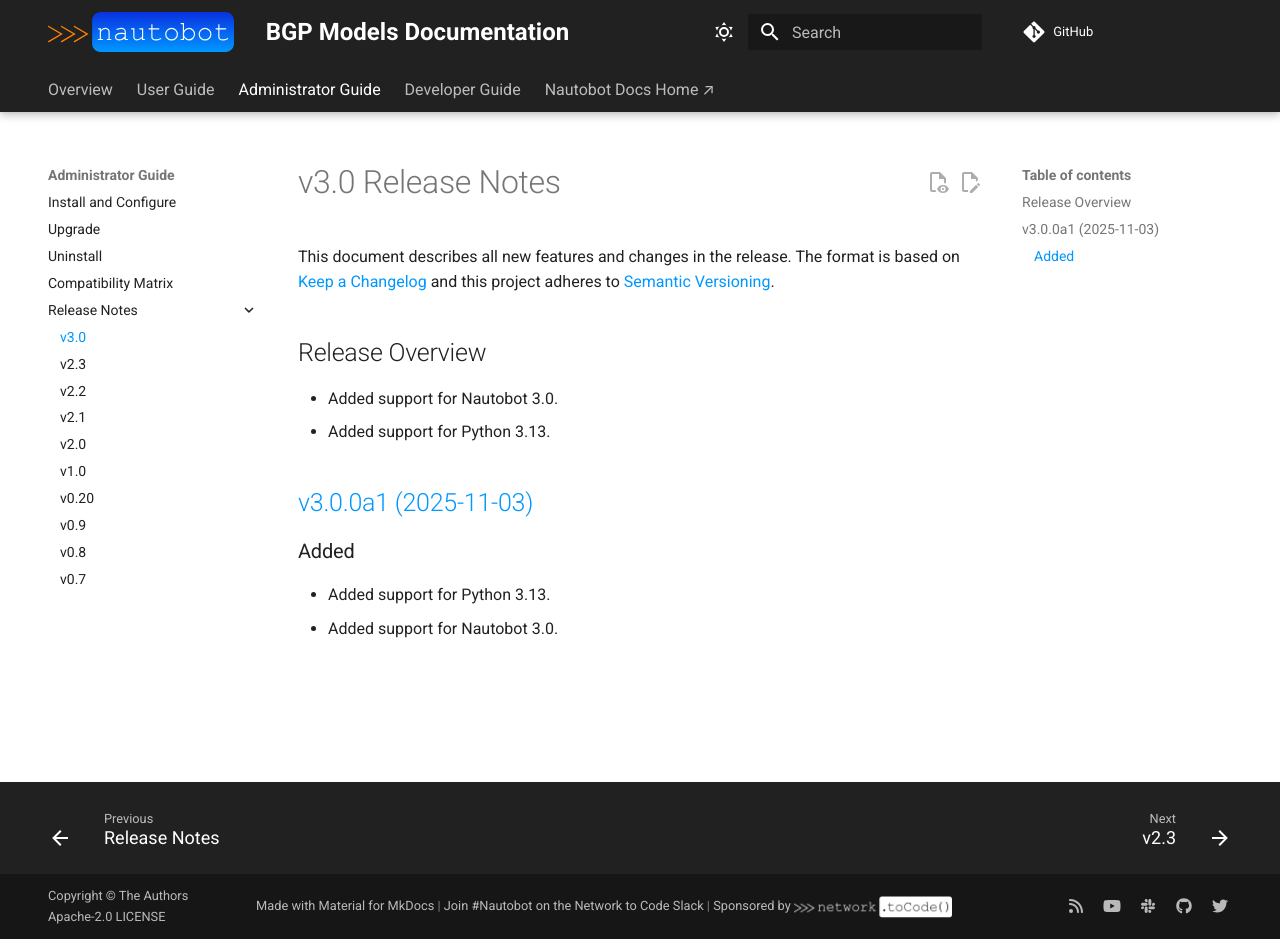
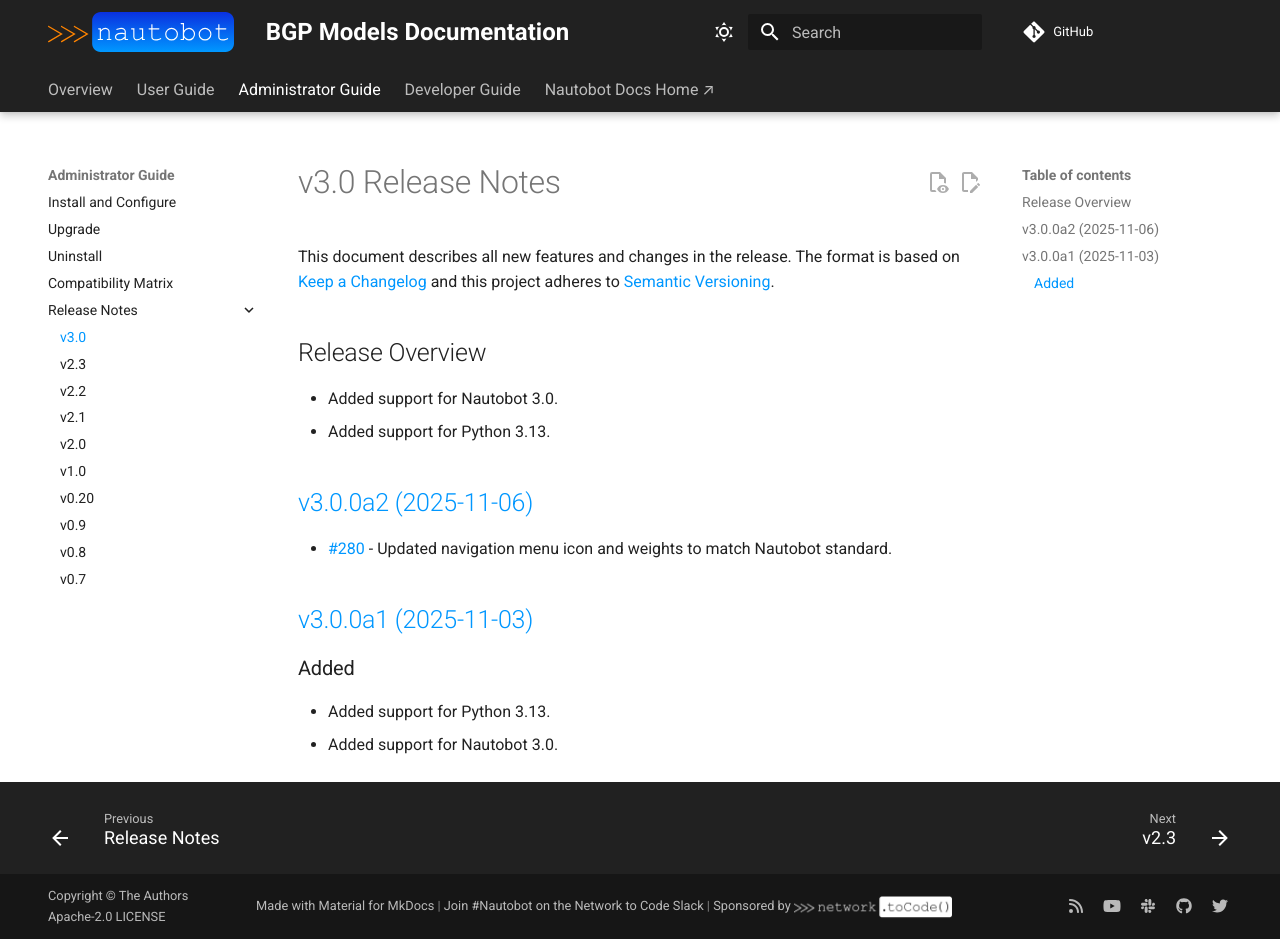
Before and after one commit to nautobot/nautobot-app-bgp-models, an MkDocs documentation site: the page built from docs/admin/release_notes/version_3.0.md, in a window 1280 px wide and 939 px high. Built offline with MkDocs 1.6.1 and Material for MkDocs 9.7.7, drawn with Linux system fonts in a browser that asks for light colours; comment, search, counter and statistics services are not loaded.

Commit message:
Release v3.0.0a2

```diff
--- a/docs/admin/release_notes/version_3.0.md
+++ b/docs/admin/release_notes/version_3.0.md
@@ -8,6 +8,12 @@ This document describes all new features and changes in the release. The format
 - Added support for Python 3.13.
 
 <!-- towncrier release notes start -->
+
+
+## [v3.0.0a2 (2025-11-06)](https://github.com/nautobot/nautobot-app-bgp-models/releases/tag/v3.0.0a2)
+
+- [#280](https://github.com/nautobot/nautobot-app-bgp-models/issues/280) - Updated navigation menu icon and weights to match Nautobot standard.
+
 ## [v3.0.0a1 (2025-11-03)](https://github.com/nautobot/nautobot-app-bgp-models/releases/tag/v3.0.0a1)
 
 ### Added
```
